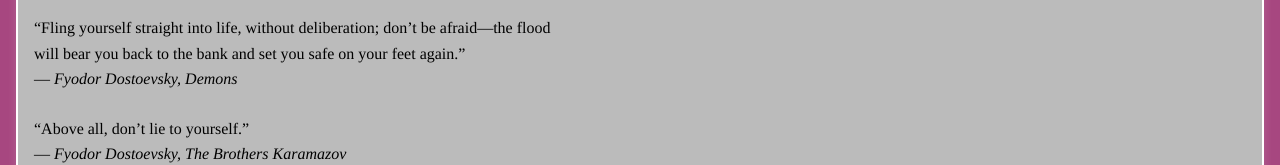
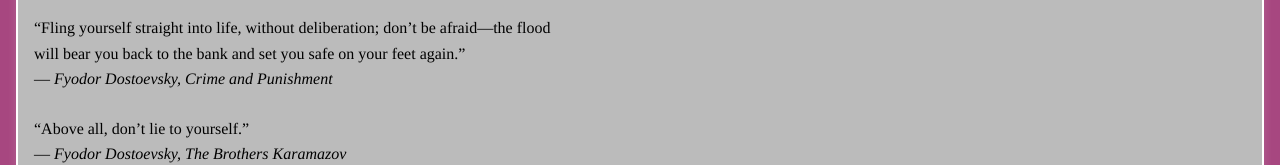
Before and after one commit to will-hath/willhath.com, a Next.js app: page /quotes in a window 1280 px wide. Shown: the part 1198-1363 px from the top of the page. Built offline with nearby package versions, Linux system fonts and the light colour scheme.

Commit message:
updated content

```diff
--- a/src/app/quotes/getContent.ts
+++ b/src/app/quotes/getContent.ts
@@ -34,7 +34,7 @@ export function getquotesContent() {
 <p>“If people do not believe that mathematics is simple, it is only because they do not realize how complicated life is.”<br>— <em>John von Neumann</em></p>
 </blockquote>
 <blockquote>
-<p>“Fling yourself straight into life, without deliberation; don’t be afraid—the flood will bear you back to the bank and set you safe on your feet again.”<br>— <em>Fyodor Dostoevsky, Demons</em></p>
+<p>“Fling yourself straight into life, without deliberation; don’t be afraid—the flood will bear you back to the bank and set you safe on your feet again.”<br>— <em>Fyodor Dostoevsky, Crime and Punishment</em></p>
 </blockquote>
 <blockquote>
 <p>“Above all, don’t lie to yourself.”<br>— <em>Fyodor Dostoevsky, The Brothers Karamazov</em></p>
```
